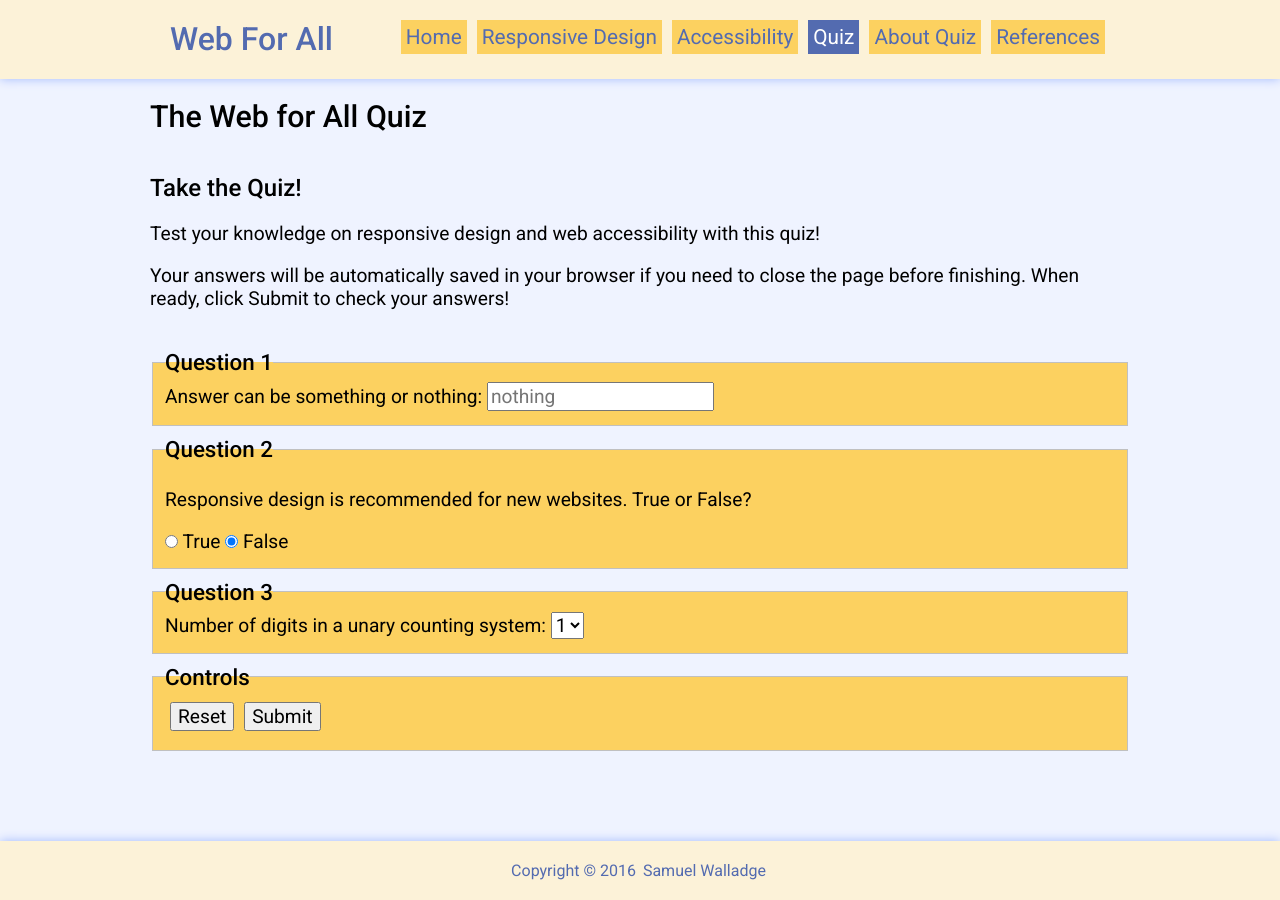
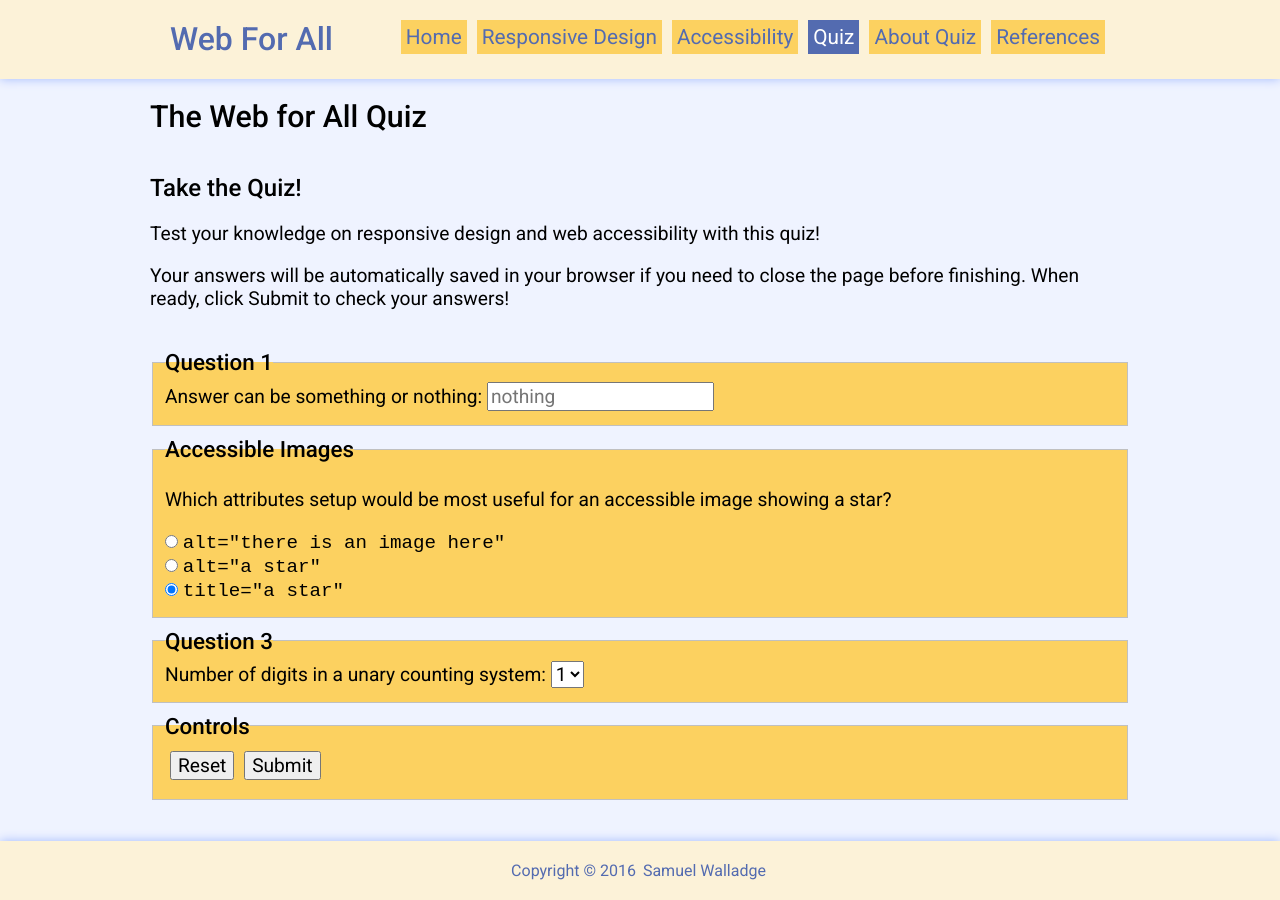
Before and after one commit to swalladge/hit226-a1, a Jekyll site: the page built from thequiz.html, in a window 1280 px wide. Built offline with Jekyll 4.4.1, drawn with Linux system fonts in a browser that asks for light colours.

Commit message:
tweaking styles of feedback messages, working on main quiz

```diff
--- a/_sass/_elements.scss
+++ b/_sass/_elements.scss
@@ -129,15 +129,13 @@
 .quiz-explanation {
   margin-top: 5px;
   background-color: #FCF2D8;
-  padding-left: 10px;
-  padding-right: 10px;
+  padding: 5px 10px;
 }
 
 .quiz-feedback {
   background-color: #FCF2D8;
   margin-bottom: 5px;
-  padding-left: 10px;
-  padding-right: 10px;
+  padding: 5px 10px;
 }
 
 noscript {
--- a/js/main.js
+++ b/js/main.js
@@ -123,8 +123,9 @@
       }
     }
 
+    // using 'display: table' to have container width same as content, and have linebreak before and after it.
     var feedbackStyle = {
-      display: 'block'
+      display: 'table'
     };
     if (correct) {
       this.numCorrect++;
@@ -135,7 +136,7 @@
       this.qData[key].iscorrect = false;
       feedbackStyle.color = "#AA3333";
       this.qData[key].element.parent().find('.quiz-feedback').css(feedbackStyle).text("✘ Wrong...");
-      this.qData[key].element.parent().find('.quiz-explanation').css('display', 'block');
+      this.qData[key].element.parent().find('.quiz-explanation').css('display', 'table');
     }
 
   }
--- a/thequiz.html
+++ b/thequiz.html
@@ -30,22 +30,26 @@
         <!-- TODO: questions! -->
         <fieldset>
           <legend>Question 1</legend>
+
           <label for="quiz-q1">Answer can be something or nothing: </label>
-
           <input class="question" data-answer="^something$|^nothing$" id="quiz-q1" name="nothing" placeholder="nothing" type="text"/>
 
           <div class="quiz-explanation">Well it has to be either something or nothing. Obvious! ;)</div>
         </fieldset>
 
         <fieldset>
-          <legend>Question 2</legend>
-          <p>Responsive design is recommended for new websites. True or False?</p>
+          <legend>Accessible Images</legend>
 
-            <input class="question" data-answer="true" id="quiz-q2-1" type="radio" name="radiotest" value="true">
-            <label for="quiz-q2-1">True</label>
+          <p>Which attributes setup would be most useful for an accessible image showing a star?</p>
 
-            <input class="question" type="radio" id="quiz-q2-2" name="radiotest" value="false" checked>
-            <label for="quiz-q2-2">False</label>
+            <input class="question" id="quiz-q2-1" type="radio" name="radiotest" value="one">
+            <label for="quiz-q2-1"><code>alt="there is an image here"</code></label>
+            <br>
+            <input class="question" data-answer="two" id="quiz-q2-2" type="radio" name="radiotest" value="two">
+            <label for="quiz-q2-2"><code>alt="a star"</code></label>
+            <br>
+            <input class="question" type="radio" id="quiz-q2-3" name="radiotest" value="three" checked>
+            <label for="quiz-q2-3"><code>title="a star"</code></label>
           <div class="quiz-explanation">Definitely recommended!</div>
         </fieldset>
 
```
Also changed, not shown: quiz.html (+12 -1 lines).
